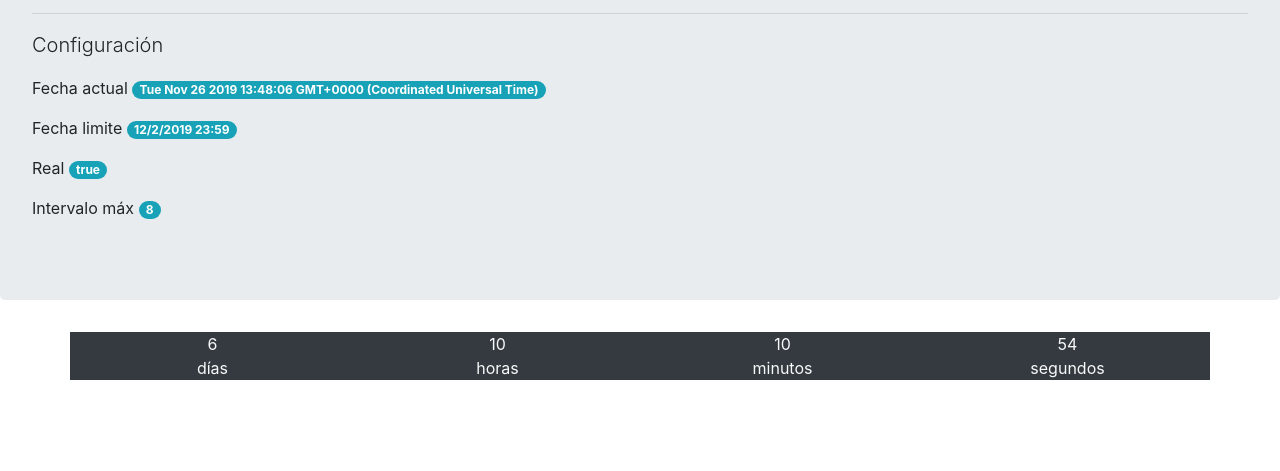
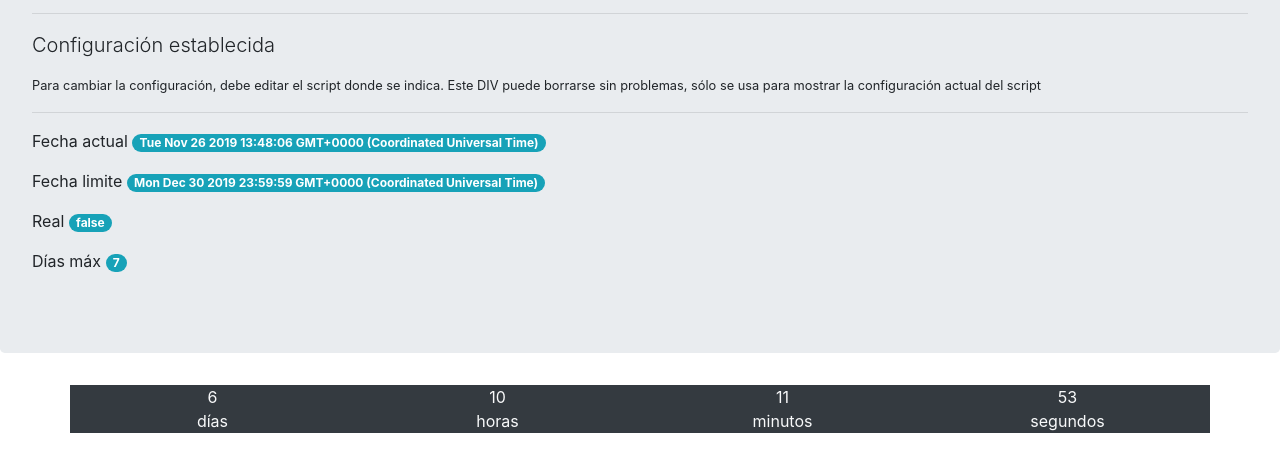
Before and after one commit to borilio/contador, a plain HTML site: page index.html in a window 1280 px wide. Shown: the part 105-576 px from the top of the page. Drawn offline with nearby package versions, Linux system fonts and the light colour scheme.

Commit message:
Release version 1.0

```diff
--- a/index.html
+++ b/index.html
@@ -18,13 +18,14 @@ function calcular(){
     //**** Configuración del contador *********
     //*****************************************
 
-    var limiteDia = 2;
+    var limiteDia = 30;
     var limiteMes = 12
     var limiteAno = 2019;
     var limiteHora = 23;
     var limiteMinuto = 59;
-    var limiteReal = true; //Indica si la cuenta atrás será real (Ej: Si quedan 23 días, saldrán los 23 días en el contador)
-    var parcialMax = 8;    //Indica el tiempo máximo en días que se mostrará en el contador de días (se reseteará cuando llegue a 0)
+    var limiteSegundo = 59;
+    var limiteReal = false; //Indica si la cuenta atrás será real (Ej: Si quedan 23 días, saldrán los 23 días en el contador)
+    var limiteMax = 7;      //Indica el tiempo máximo en días que se mostrará en el contador de días (se reseteará cuando llegue a 0)
 
     //*****************************************
     //*****************************************
@@ -33,23 +34,24 @@ function calcular(){
     //Empezamos a calcular...
     var fechaLimite = {};
     var fechaActual = {};
-    var inicializarFecha = "" + limiteMes + "/" + limiteDia + "/" + limiteAno + " " + limiteHora + ":" + limiteMinuto;
+    var inicializarFecha = "" + limiteMes + "/" + limiteDia + "/" + limiteAno + " " + limiteHora + ":" + limiteMinuto + ":" + limiteSegundo;
     fechaLimite= new Date(inicializarFecha);
     fechaActual = new Date();
     var tiempo = fechaLimite - fechaActual;
 
     //Actualizamos el HTML
     //Config
-    //TODO borrar esto, sólo debug
+    //Si se borra el DIV #config, se deben borrar las siguientes líneas hasta donde se indica
     var actual = document.querySelector("#actual");
     var limite = document.querySelector("#limite");
     var real = document.querySelector("#real");
     var intervalo = document.querySelector("#intervalo");
+    //Hasta aquí
 
     actual.innerHTML = fechaActual;
-    limite.innerHTML = inicializarFecha;
+    limite.innerHTML = fechaLimite;
     real.innerHTML = limiteReal;
-    intervalo.innerHTML = parcialMax;
+    intervalo.innerHTML = limiteMax;
 
     //Chrono
     var s = 1000;
@@ -62,7 +64,14 @@ function calcular(){
     var minutos = document.querySelector("#minutos");
     var segundos = document.querySelector("#segundos");
 
-    dias.innerHTML = Math.floor(tiempo / d);
+    //Ajustamos días si real=false
+    if (limiteReal) {
+        dias.innerHTML = Math.floor(tiempo / d);
+    } else{
+        var fakeDias = Math.floor(tiempo /d) % limiteMax;//Siempre me dará un número entre 0 y el limiteMax
+        dias.innerHTML = Math.abs(fakeDias);
+    }
+
     horas.innerHTML = Math.floor((tiempo % d) / h);
     minutos.innerHTML = Math.floor((tiempo % h) / m);
     segundos.innerHTML = Math.floor((tiempo % m) / s);
@@ -87,15 +96,17 @@ if ("addEventListener" in document) {
 
 
 <body>
-    <!-- Este DIV se puede borrar -->
-    <div class="jumbotron">
+    <!-- Este DIV se puede borrar sin problemas -->
+    <div id="config" class="jumbotron">
         <h2 class="text-center">Contador-o-matic</h2>
         <hr/>
-        <p class="lead">Configuración</p>
-        <p>Fecha actual <span id="actual" class="badge badge-pill badge-info">dato</span></p>
-        <p>Fecha limite <span id="limite" class="badge badge-pill badge-info">dato</span></p>
-        <p>Real <span id="real" class="badge badge-pill badge-info">dato</span></p>
-        <p>Intervalo máx <span id="intervalo" class="badge badge-pill badge-info">dato</span></p>
+        <p class="lead">Configuración establecida</p>
+        <p class="small">Para cambiar la configuración, debe editar el script donde se indica. Este DIV puede borrarse sin problemas, sólo se usa para mostrar la configuración actual del script</p>
+        <hr/>
+        <p>Fecha actual <span id="actual" class="badge badge-pill badge-info">...</span></p>
+        <p>Fecha limite <span id="limite" class="badge badge-pill badge-info">...</span></p>
+        <p>Real <span id="real" class="badge badge-pill badge-info">...</span></p>
+        <p>Días máx <span id="intervalo" class="badge badge-pill badge-info">...</span></p>
     </div>
 
    <!-- Copiar este DIV en donde se quiera mostrar la cuenta atrás -->
```
